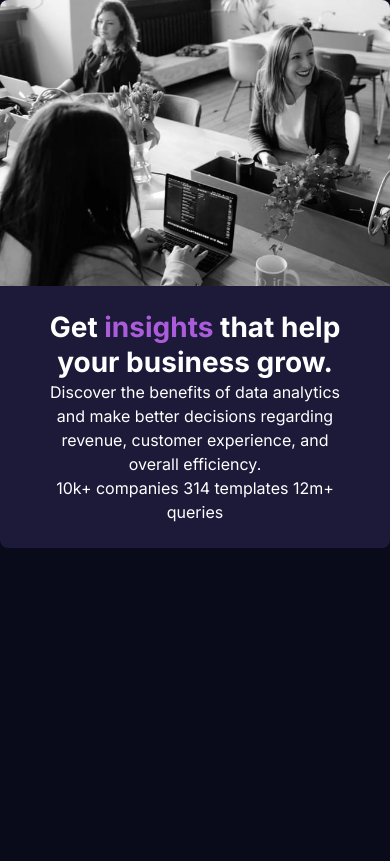
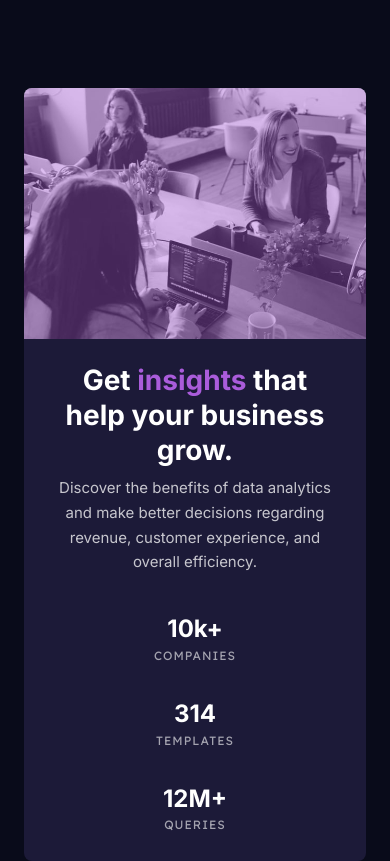
Before and after one commit to Michael-Andreas/preview-card-component, a plain HTML site: page index.html in a window 390 px wide. Drawn offline with Linux system fonts and the light colour scheme.

Commit message:
finished mobile and desktop versio

```diff
--- a/index.html
+++ b/index.html
@@ -23,16 +23,31 @@
   </head>
   <body>
     <main>
-      <img
-        src="./images/image-header-mobile.jpg"
-        alt="people in the office working" />
+      <div class="image-container">
+        <img
+          src="./images/image-header-mobile.jpg"
+          alt="people in the office working" />
+      </div>
       <section>
         <h1>Get <span>insights</span> that help your business grow.</h1>
         <p>
           Discover the benefits of data analytics and make better decisions
           regarding revenue, customer experience, and overall efficiency.
         </p>
-        10k+ companies 314 templates 12m+ queries
+        <ul class="stats-list">
+          <li class="stat-item">
+            <span class="stat-value" aria-label="Over 10,000">10k+</span>
+            <span class="stat-label">Companies</span>
+          </li>
+          <li class="stat-item">
+            <span class="stat-value">314</span>
+            <span class="stat-label">Templates</span>
+          </li>
+          <li class="stat-item">
+            <span class="stat-value" aria-label="Over 12 million">12M+</span>
+            <span class="stat-label">Queries</span>
+          </li>
+        </ul>
       </section>
     </main>
   </body>
--- a/styles.css
+++ b/styles.css
@@ -19,13 +19,8 @@ body {
   font-family: "Inter";
   color: white;
   background-color: hsl(233, 47%, 7%);
-}
-
-
-img {
-  display: block;
-  max-width: 100%;
-  border-radius: 8px 8px 0 0;
+  display: grid;
+  place-items: center;
 }
 
 p,
@@ -38,22 +33,31 @@ h6 {
   overflow-wrap: break-word;
 }
 
-p {
-  text-wrap: pretty;
-}
-
-h1,
-h2,
-h3,
-h4,
-h5,
-h6 {
-  text-wrap: balance;
-}
-
 main {
   background-color: hsl(244, 37%, 16%);
   border-radius: 8px;
+  margin: 88px 24px;
+  max-width: 564px;
+}
+
+.image-container {
+  position: relative;
+}
+
+.image-container::after {
+  content: "";
+  position: absolute;
+  inset: 0;
+  opacity: 0.4;
+  background: hsl(277, 64%, 61%);
+  border-radius: 8px 8px 0 0;
+  ;
+}
+
+img {
+  display: block;
+  width: 100%;
+  border-radius: 8px 8px 0 0;
 }
 
 section {
@@ -65,8 +69,90 @@ h1 {
   font-size: 1.75rem;
   font-weight: 700;
   line-height: 1.25;
+  padding-bottom: 8px;
+}
+
+section>p {
+  font-size: 0.9375rem;
+  line-height: 1.65;
+  opacity: 0.75;
+  padding-bottom: 40px;
 }
 
 h1>span {
   color: hsl(277, 64%, 61%);
 }
+
+ul {
+  display: flex;
+  flex-direction: column;
+  gap: 32px;
+  list-style: none;
+  padding: 0;
+}
+
+li {
+  display: flex;
+  flex-direction: column;
+}
+
+.stat-value {
+  font-size: 1.5rem;
+  font-weight: 700;
+  line-height: 1.2;
+}
+
+.stat-label {
+  font-size: 0.75rem;
+  font-family: "Lexend Deca", sans-serif;
+  font-weight: 400;
+  line-height: 2;
+  letter-spacing: 1px;
+  text-transform: uppercase;
+  opacity: 0.6;
+}
+
+@media (min-width: 37.5rem) {
+  section {
+    padding: 64px 80px;
+    text-align: left;
+  }
+
+  h1 {
+    font-size: 2.25rem;
+    padding-bottom: 24px;
+  }
+
+  section>p {
+    padding-bottom: 72px;
+  }
+
+  ul {
+    flex-direction: row;
+    gap: 64px;
+  }
+}
+
+@media (min-width: 56.25rem) {
+  main {
+    display: grid;
+    grid-template-columns: 1fr 1fr;
+    min-width: 1100px;
+  }
+
+  .image-container {
+    order: 2;
+  }
+
+  img {
+    border-radius: 0 8px 8px 0;
+    object-fit: cover;
+    position: absolute;
+    inset: 0;
+    width: auto;
+  }
+
+  .image-container::after {
+    border-radius: 0 8px 8px 0;
+  }
+}
```
